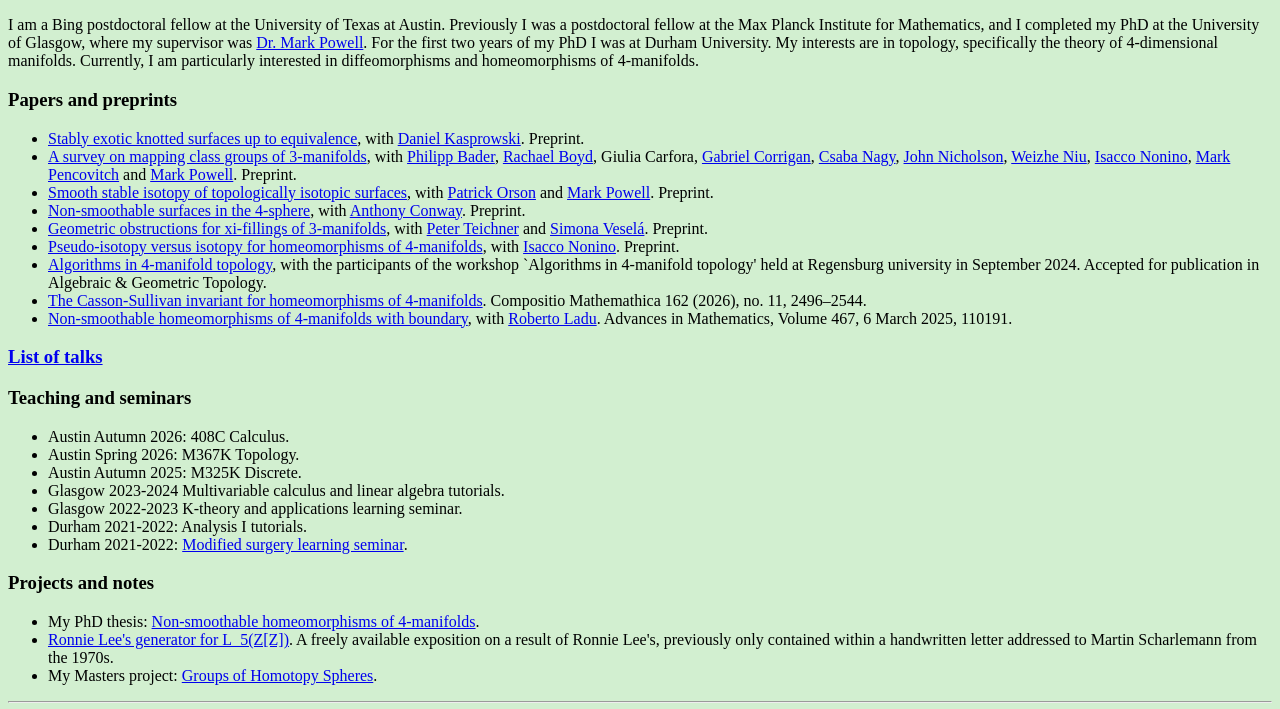
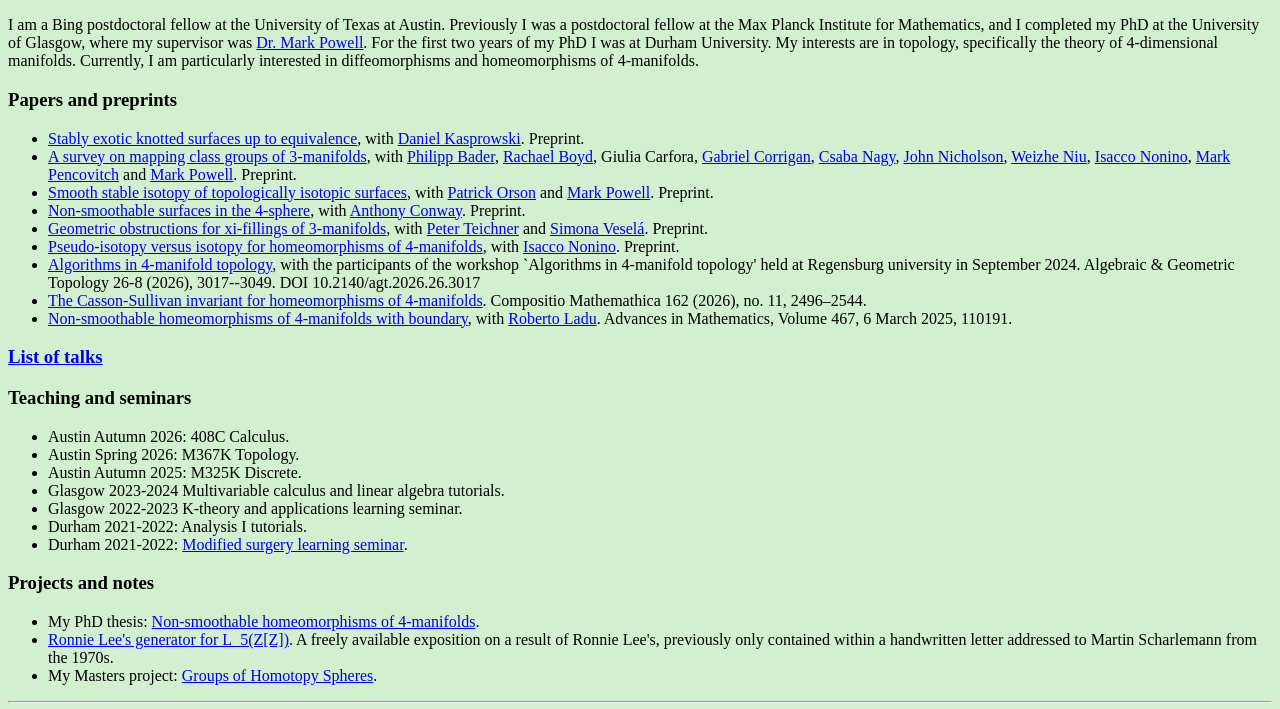
Before and after one commit to dapgalvin/dapgalvin.github.io, a plain HTML site: page index.html in a window 1280 px wide. Shown: the part 91-800 px from the top of the page. Drawn offline with Linux system fonts and the light colour scheme.

Commit message:
Update index.html
algorithms published

```diff
--- a/index.html
+++ b/index.html
@@ -25,7 +25,7 @@ body {background-color: #D2EFD0; }
 		<li> <a href="non-smoothable_surfaces.pdf">Non-smoothable surfaces in the 4-sphere</a>, with <a href="https://sites.google.com/view/anthony-conway/home?authuser=0">Anthony Conway</a>.  Preprint.
 		<li> <a href="3_dim_obstruction.pdf">Geometric obstructions for xi-fillings of 3-manifolds</a>, with <a href="https://people.mpim-bonn.mpg.de/teichner/Math/index.html">Peter Teichner</a> and <a href="https://sites.google.com/view/simonavesela/home">Simona Vesel&aacute</a>.  Preprint.
 		<li> <a href="PI_vs_I.pdf">Pseudo-isotopy versus isotopy for homeomorphisms of 4-manifolds</a>, with <a href="https://sites.google.com/view/isaccononinomath/home-page">Isacco Nonino</a>.  Preprint.
-		<li> <a href="https://arxiv.org/pdf/2411.08775">Algorithms in 4-manifold topology</a>, with the participants of the workshop `Algorithms in 4-manifold topology' held at Regensburg university in September 2024.  Accepted for publication in Algebraic & Geometric Topology.
+		<li> <a href="https://arxiv.org/pdf/2411.08775">Algorithms in 4-manifold topology</a>, with the participants of the workshop `Algorithms in 4-manifold topology' held at Regensburg university in September 2024.  Algebraic & Geometric Topology 26-8 (2026), 3017--3049. DOI 10.2140/agt.2026.26.3017
 		<li> <a href="cs_realisation.pdf">The Casson-Sullivan invariant for homeomorphisms of 4-manifolds</a>. Compositio Mathemathica 162 (2026), no. 11, 2496–2544.
 		<li> <a href="non-smoothable_homeo_with_boundary.pdf">Non-smoothable homeomorphisms of 4-manifolds with boundary</a>, with <a href="https://sites.google.com/view/robertoladu/home?authuser=0">Roberto Ladu</a>.   Advances in Mathematics, Volume 467, 6 March 2025, 110191.
 		</ul>
```
